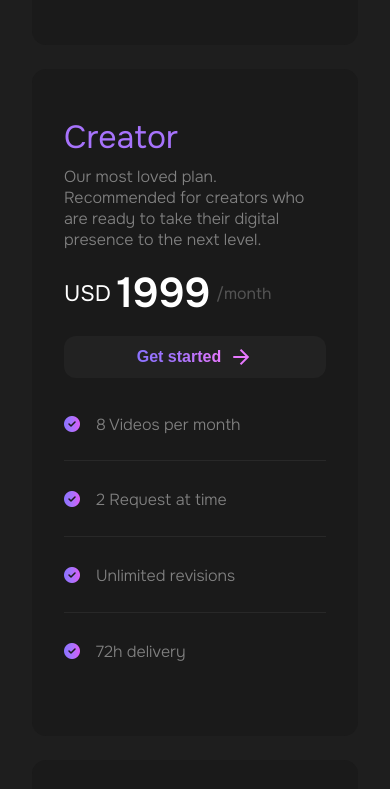
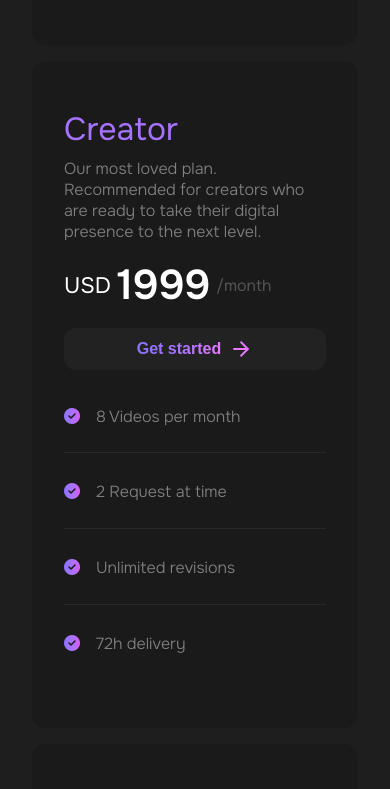
Before and after one commit to Anaflorentino/ados_repository, a plain HTML site: page plans.html in a window 390 px wide. Shown: the part 1166-1955 px from the top of the page. Drawn offline with nearby package versions, Linux system fonts and the light colour scheme.

Commit message:
preparing for merge

```diff
--- a/css/main.css
+++ b/css/main.css
@@ -1191,7 +1191,9 @@ footer h4 {
   }
 }
 .plans__cards__item {
-  display: block;
+  display: flex;
+  flex-direction: column;
+  flex-basis: 400px;
   padding: 3rem 2rem;
   background-color: rgb(26, 26, 26);
   width: 30%;
@@ -1200,7 +1202,7 @@ footer h4 {
 @media (max-width: 599px) {
   .plans__cards__item {
     width: 100%;
-    margin-bottom: 1.5rem;
+    margin-bottom: 1rem;
   }
 }
 .plans__cards__item:first-child h2 {
```
Also changed, not shown: 1 other file.
